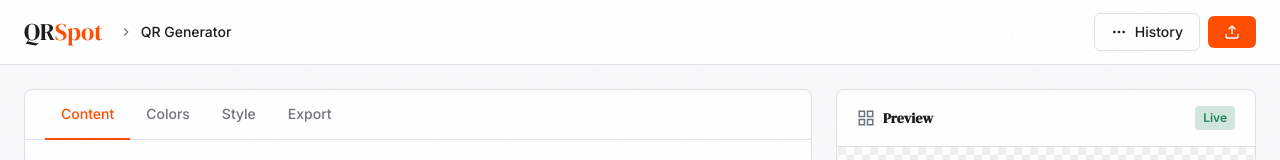
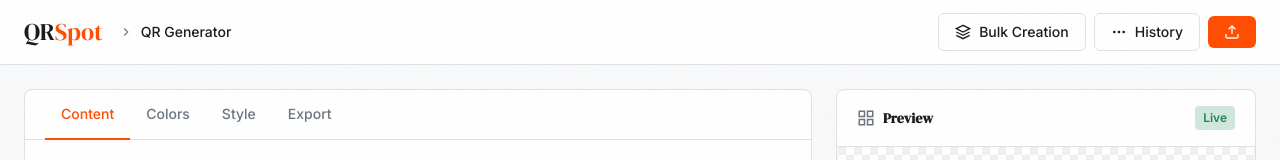
Before and after one commit to heliosinnovations/oneqr, a Next.js app: page /generator in a window 1280 px wide. Shown: the top 160 px of the page. Built offline with nearby package versions, Linux system fonts and the light colour scheme.

Commit message:
feat(bulk): Add bulk creation link to generator page navigation
Added navigation link with layers icon to access bulk QR creation
from the advanced generator page header.

Co-Authored-By: Claude Opus 4.5 <noreply@anthropic.com>

```diff
--- a/src/app/generator/page.tsx
+++ b/src/app/generator/page.tsx
@@ -1436,6 +1436,19 @@ showpage
           <line x1="9" y1="9" x2="15" y2="15" />
         </svg>
       ),
+      layers: (
+        <svg
+          viewBox="0 0 24 24"
+          fill="none"
+          stroke="currentColor"
+          strokeWidth="2"
+          className={className}
+        >
+          <polygon points="12 2 2 7 12 12 22 7 12 2" />
+          <polyline points="2 17 12 22 22 17" />
+          <polyline points="2 12 12 17 22 12" />
+        </svg>
+      ),
     };
     return icons[name] || null;
   };
@@ -1460,6 +1473,13 @@ showpage
             </nav>
           </div>
           <div className="flex items-center gap-1.5 sm:gap-2">
+            <Link
+              href="/bulk"
+              className="hidden items-center gap-2 rounded-md border border-[var(--pro-border)] bg-[var(--pro-surface)] px-3 py-1.5 text-sm font-medium transition-colors hover:bg-[var(--pro-surface-hover)] sm:flex sm:px-4 sm:py-2"
+            >
+              <Icon name="layers" />
+              <span className="hidden sm:inline">Bulk Creation</span>
+            </Link>
             <button className="hidden items-center gap-2 rounded-md border border-[var(--pro-border)] bg-[var(--pro-surface)] px-3 py-1.5 text-sm font-medium transition-colors hover:bg-[var(--pro-surface-hover)] sm:flex sm:px-4 sm:py-2">
               <Icon name="more-horizontal" />
               <span className="hidden sm:inline">History</span>
```
